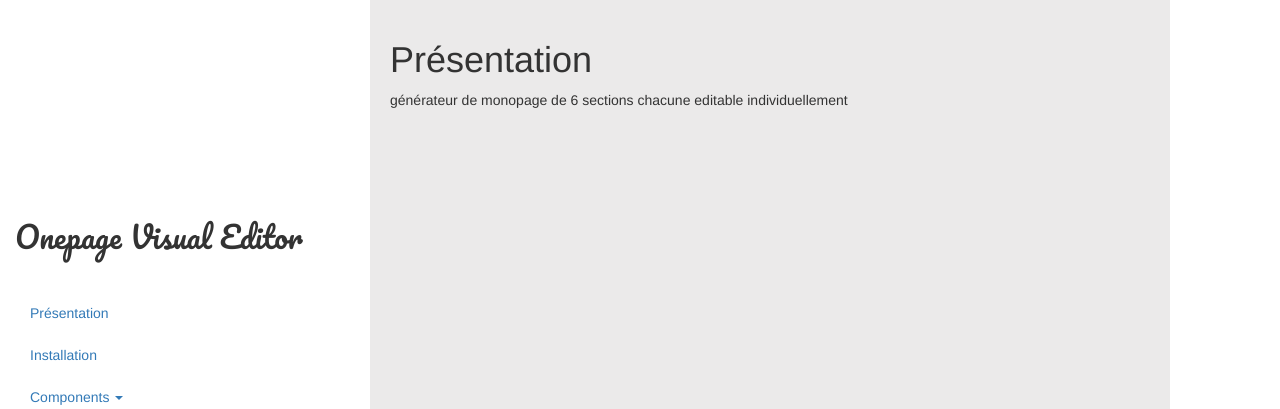
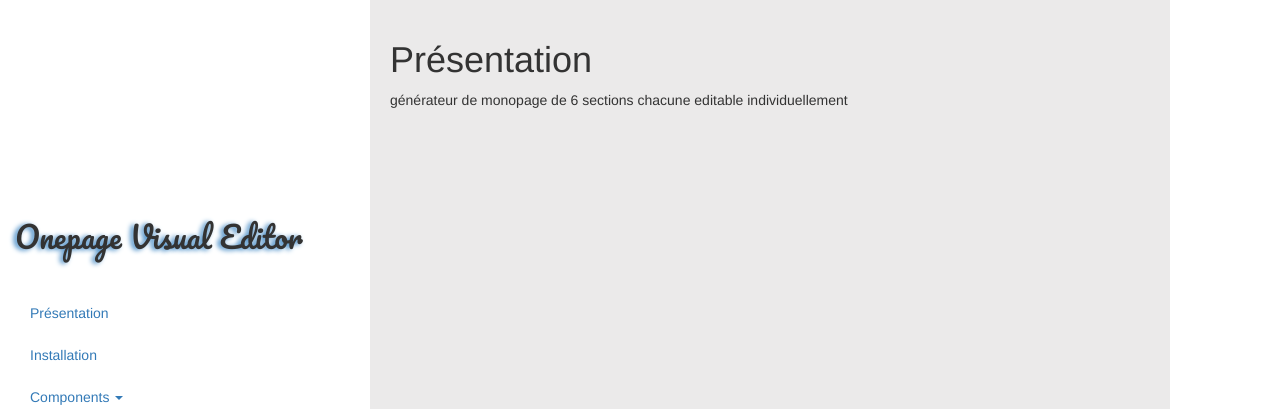
Before and after one commit to Egriess/ove, a PHP site: page /documentation_OVE/index.html in a window 1280 px wide. Shown: the top 409 px of the page. Run offline with PHP 8.4, Linux system fonts and the light colour scheme.

Commit message:
txt shadow
title txt shadow

```diff
--- a/documentation_OVE/css/documentation.css
+++ b/documentation_OVE/css/documentation.css
@@ -79,6 +79,7 @@
 .principal{
 	font-family: 'Pacifico', cursive;
 	margin-bottom: 40px;
+	text-shadow: -3px 1px 5px #3782C1;
 }
 
 hr{
```
